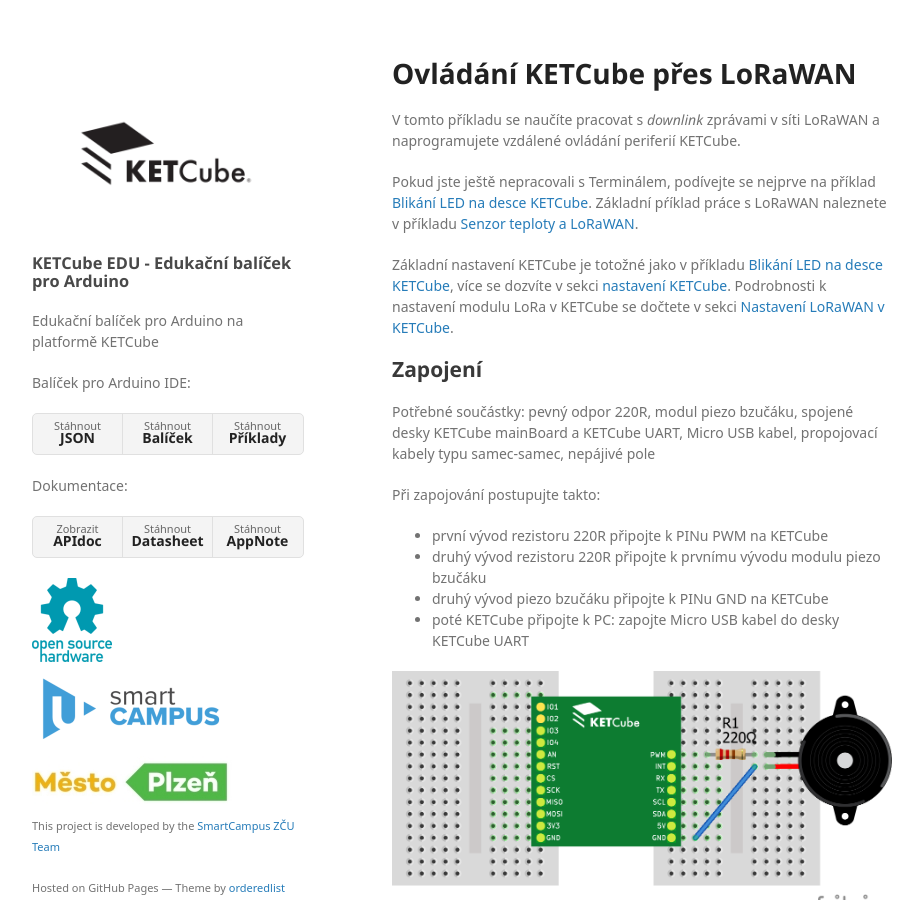
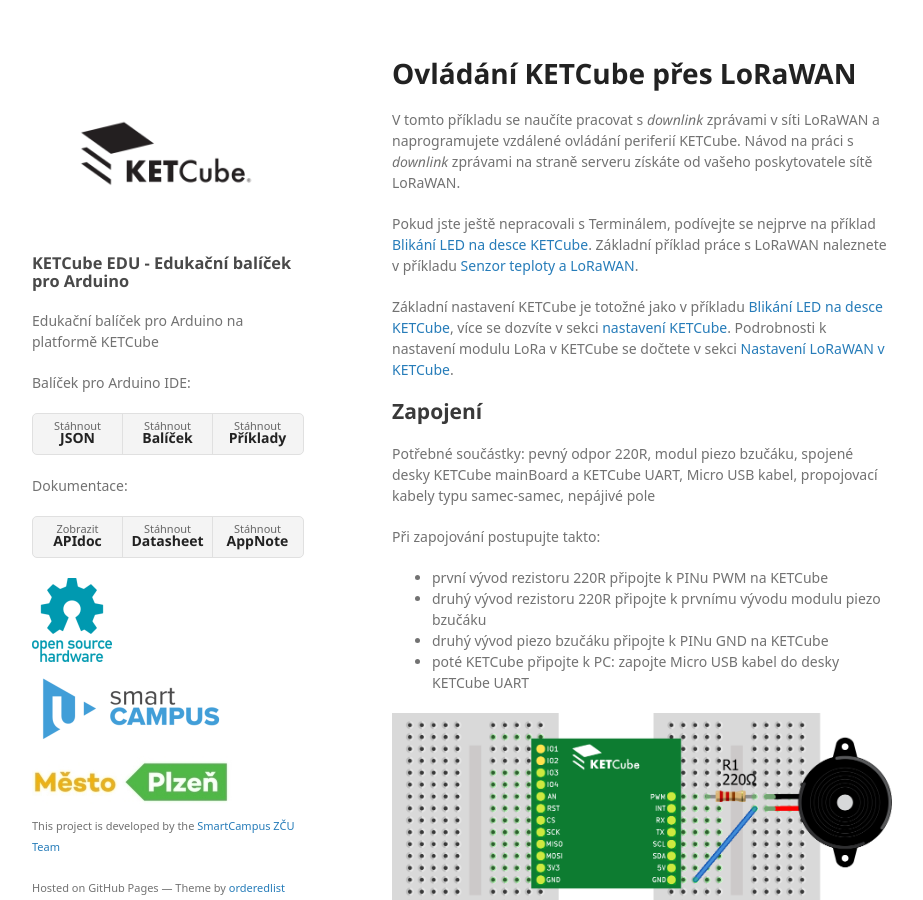
Before and after one commit to SmartCAMPUSZCU/KETCube-EDU-web_cs, a Jekyll site: the page built from pages/example_remoteControl.md, in a window 1280 px wide and 900 px high. Shown: the whole window, without its empty margins (178-1101 px from the left). Built offline with Jekyll 4.4.1, drawn with Linux system fonts in a browser that asks for light colours; some web fonts are replaced; our own code applies the rules of GitHub Pages for plain Markdown files; a script that is not in the unit is left out.

Commit message:
minor enhancement - example description

```diff
--- a/pages/example_remoteControl.md
+++ b/pages/example_remoteControl.md
@@ -1,8 +1,8 @@
 # Ovládání KETCube přes LoRaWAN
 
-V tomto příkladu se naučíte pracovat s *downlink* zprávami v síti LoRaWAN a naprogramujete vzdálené ovládání periferií KETCube.
+V tomto příkladu se naučíte pracovat s *downlink* zprávami v síti LoRaWAN a naprogramujete vzdálené ovládání periferií KETCube. Návod na práci s *downlink* zprávami na straně serveru získáte od vašeho poskytovatele sítě LoRaWAN.
 
-Pokud jste ještě nepracovali s Terminálem, podívejte se nejprve na příklad [Blikání LED na desce KETCube](example_onBoardLED.md). Základní pŕíklad práce s LoRaWAN naleznete v příkladu [Senzor teploty a LoRaWAN](example_tempSensor.md).
+Pokud jste ještě nepracovali s Terminálem, podívejte se nejprve na příklad [Blikání LED na desce KETCube](example_onBoardLED.md). Základní příklad práce s LoRaWAN naleznete v příkladu [Senzor teploty a LoRaWAN](example_tempSensor.md).
 
 Základní nastavení KETCube je totožné jako v příkladu [Blikání LED na desce KETCube](example_onBoardLED.md), více se dozvíte v sekci [nastavení KETCube](settings.md). Podrobnosti k nastavení modulu LoRa v KETCube se dočtete v sekci [Nastavení LoRaWAN v KETCube](lorawan.md).
 
```
